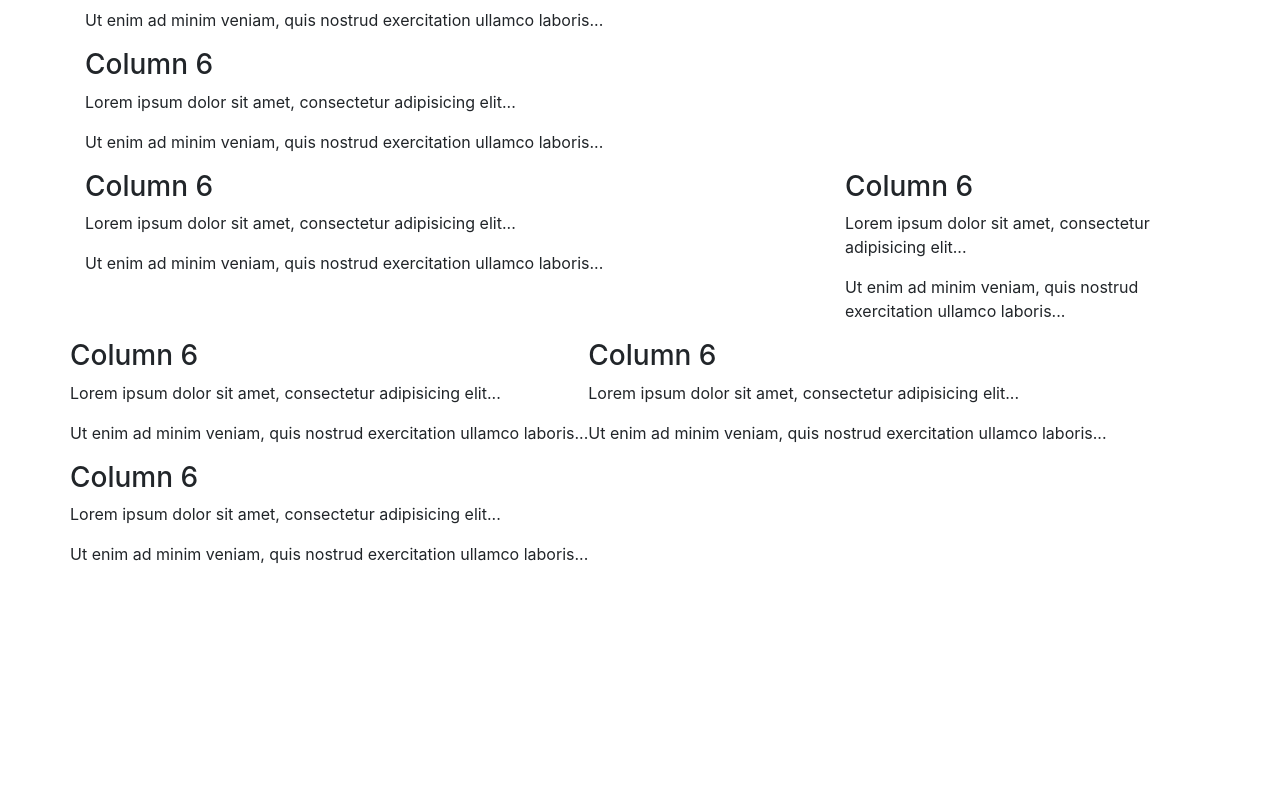
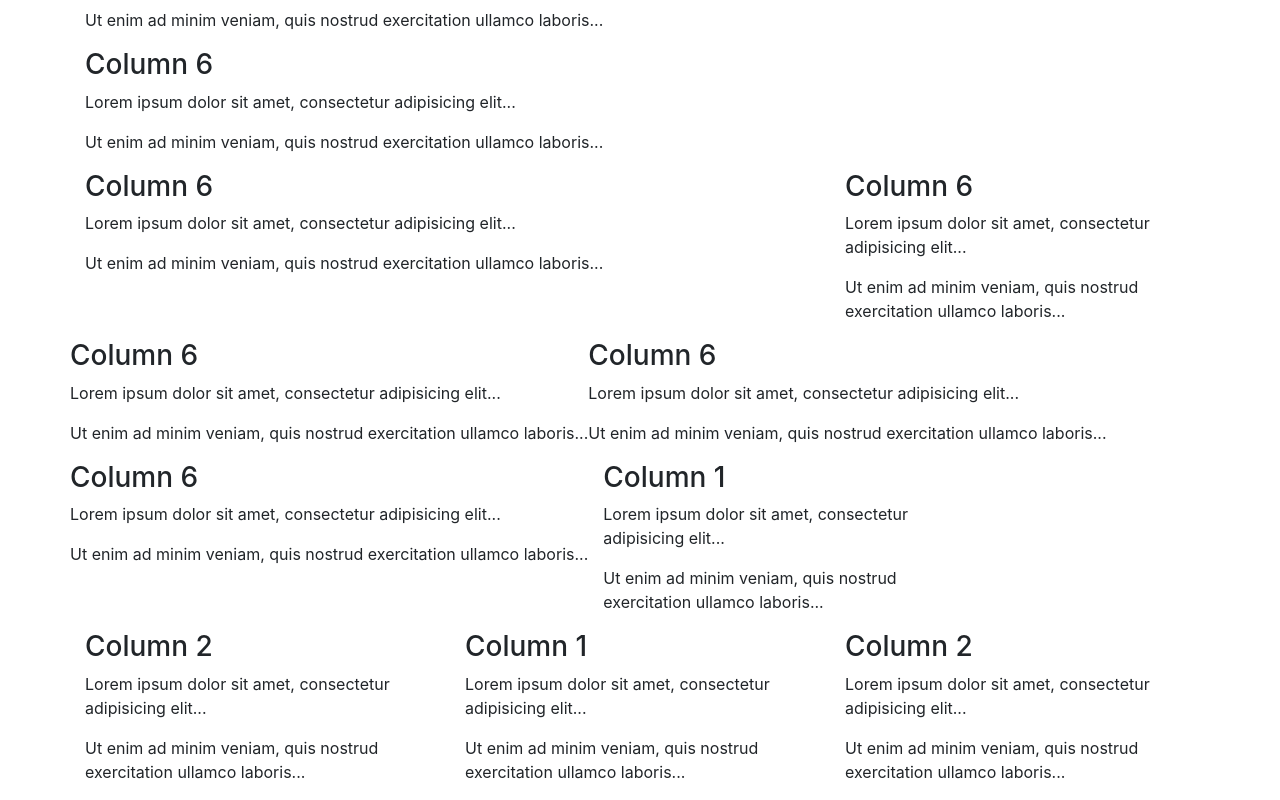
Before and after one commit to MoriczJanos113C/BOOTSTRAP, a plain HTML site: page index.html in a window 1280 px wide. Shown: the part 936-1736 px from the top of the page. Before the commit the page ends 1518 px from the top, so only its background shows below. Drawn offline with nearby package versions, Linux system fonts and the light colour scheme.

Commit message:
feltöltés

```diff
--- a/index.html
+++ b/index.html
@@ -93,6 +93,26 @@
         <p>Lorem ipsum dolor sit amet, consectetur adipisicing elit...</p>
         <p>Ut enim ad minim veniam, quis nostrud exercitation ullamco laboris...</p>
       </div>
+      <div class="col-sm-6 col-lg-4">
+        <h3>Column 1</h3>
+        <p>Lorem ipsum dolor sit amet, consectetur adipisicing elit...</p>
+        <p>Ut enim ad minim veniam, quis nostrud exercitation ullamco laboris...</p>
+      </div>
+      <div class="col-sm-6 col-lg-4">
+        <h3>Column 2</h3>
+        <p>Lorem ipsum dolor sit amet, consectetur adipisicing elit...</p>
+        <p>Ut enim ad minim veniam, quis nostrud exercitation ullamco laboris...</p>
+      </div>
+      <div class="col-md-6 col-xl-4">
+        <h3>Column 1</h3>
+        <p>Lorem ipsum dolor sit amet, consectetur adipisicing elit...</p>
+        <p>Ut enim ad minim veniam, quis nostrud exercitation ullamco laboris...</p>
+      </div>
+      <div class="col-md-6 col-xl-4">
+        <h3>Column 2</h3>
+        <p>Lorem ipsum dolor sit amet, consectetur adipisicing elit...</p>
+        <p>Ut enim ad minim veniam, quis nostrud exercitation ullamco laboris...</p>
+      </div>
   </div>
 </div>
 
```
